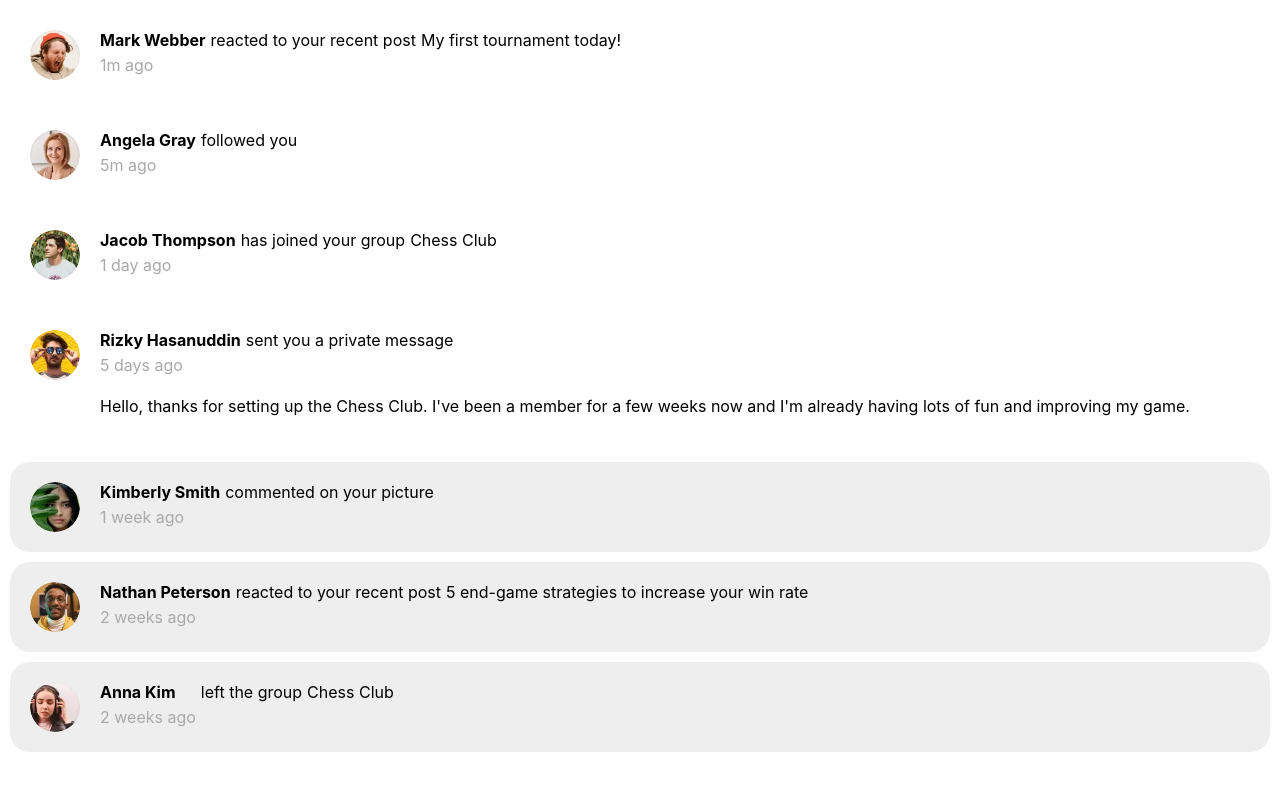
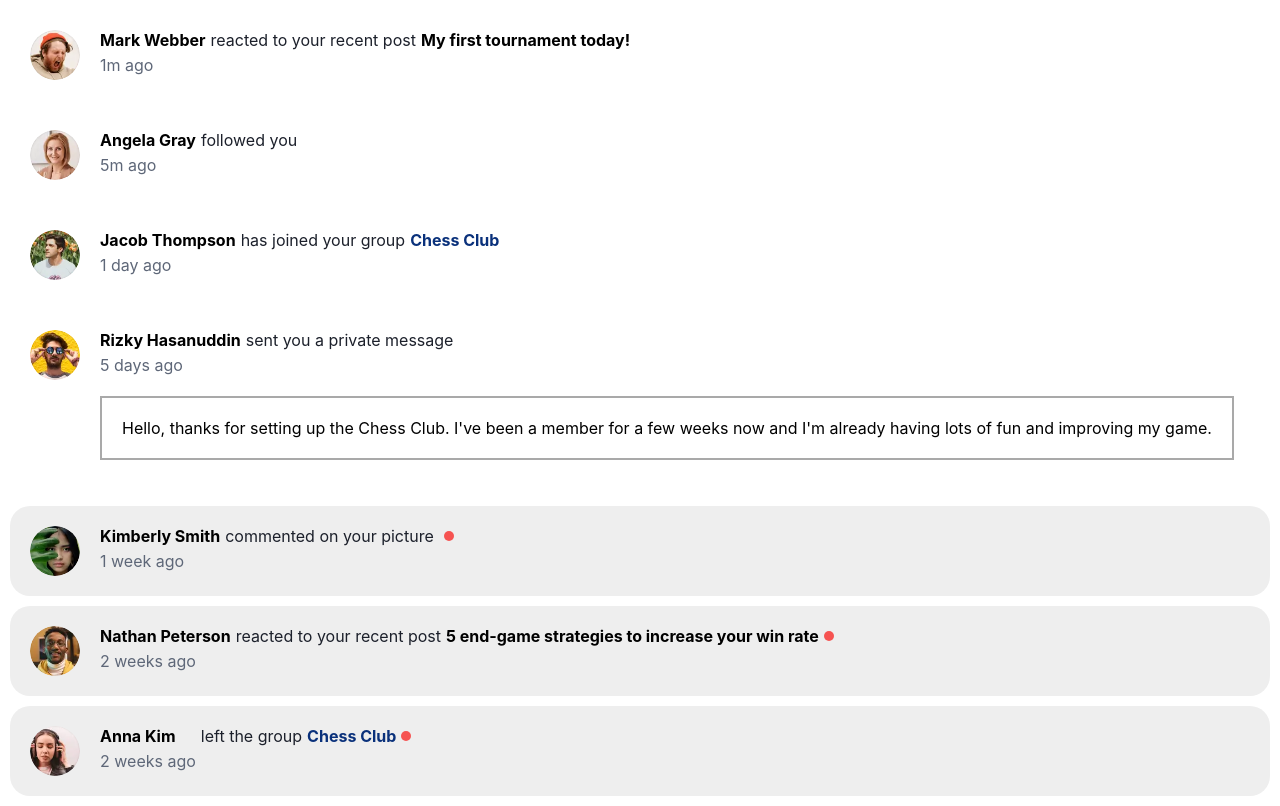
Before and after one commit to ayman-alkhatib/notifications-list-react, a React (Create React App) app: page / in a window 1280 px wide. Built offline with nearby package versions, Linux system fonts and the light colour scheme.

Commit message:
update the notifications style

```diff
--- a/src/components/Avatar.module.css
+++ b/src/components/Avatar.module.css
@@ -3,6 +3,7 @@
     height: 50px;
     overflow: hidden;
     border-radius: 50%;
+    flex-shrink: 0;
 }
 
 .image img {
--- a/src/components/Notification.jsx
+++ b/src/components/Notification.jsx
@@ -24,7 +24,20 @@ function Notification({ notificationObject }) {
           <strong> {username} </strong>
         </span>
         <span className={styles.notificationType}> {notificationType} </span>
-        {target && <span className={styles.target}> {target} </span>}
+        {readStatus && <span className={styles.activeNotification}></span>}
+        {target && (
+          <span
+            className={styles.target}
+            style={{
+              color: notificationType.toLowerCase().includes("group")
+                ? "hsl(219, 85%, 26%)"
+                : "",
+            }}
+          >
+            {" "}
+            {target}{" "}
+          </span>
+        )}
         <span className={styles.timestamp}> {timestamp} </span>
         {messagePreview && <p> {messagePreview} </p>}
       </div>
--- a/src/components/Notification.module.css
+++ b/src/components/Notification.module.css
@@ -19,6 +19,7 @@
 .textBox {
     display: grid;
     gap: 5px;
+    align-items: center;
 }
 
 .username {
@@ -27,19 +28,29 @@
 
 .notificationType {
     grid-area: 1/2/2/3;
-
+    color: hsl(224, 21%, 14%);
 }
 
 .target {
     grid-area: 1/3/2/4;
-
+    font-weight: bold;
 }
 
 .timestamp {
     grid-area: 2/1/3/2;
-    color: darkgray;
+    color: hsl(219, 12%, 42%);
 }
 
 .notification p {
     grid-area: 3/1/4/4;
+    border: 2px solid darkgrey;
+    padding: 20px;
 }
+
+.activeNotification {
+    background-color: hsl(1, 90%, 64%);
+    width: 10px;
+    height: 10px;
+    border-radius: 25px;
+    grid-area: 1/4/2/5;
+}
```
